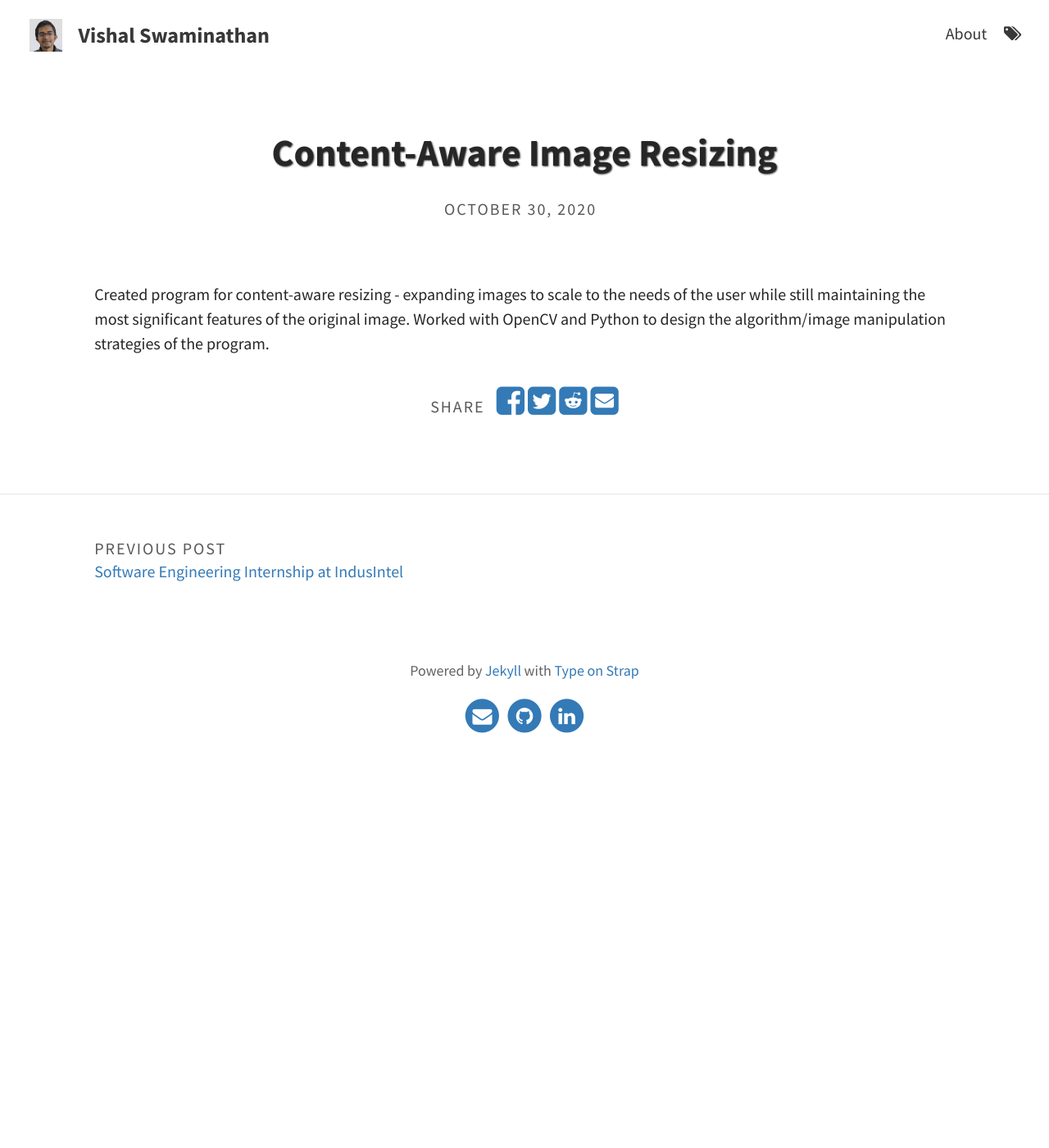
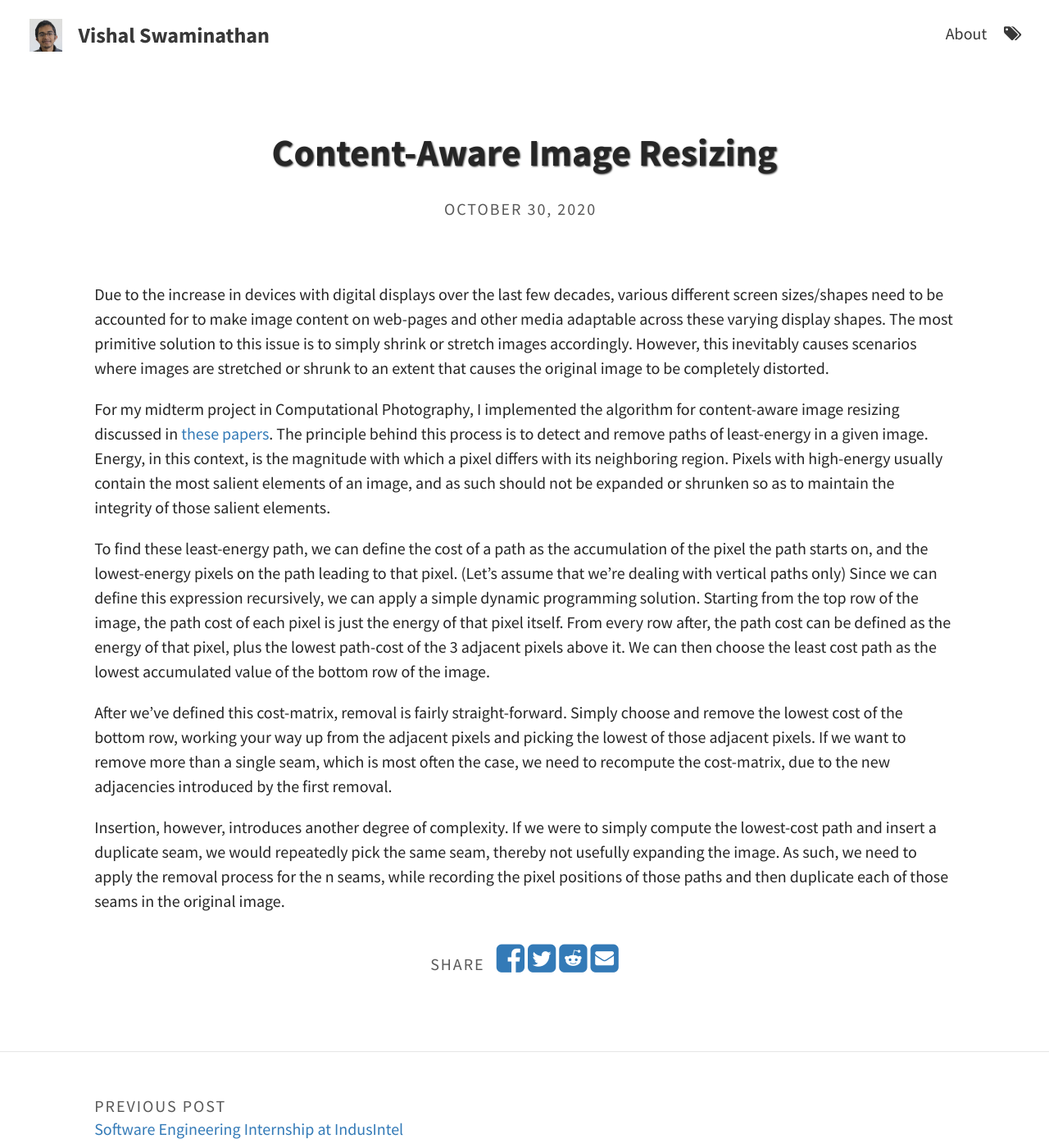
Before and after one commit to VishSwami/MyWebsite, a Jekyll site: the page built from _posts/2020-10-30-content-aware-resizing.md, in a window 1280 px wide and 1400 px high. Shown: the whole window at 82% size. Built offline with Jekyll 4.4.1, drawn with Linux system fonts in a browser that asks for light colours.

Commit message:
first draft of content-aware post

```diff
--- a/_posts/2020-10-30-content-aware-resizing.md
+++ b/_posts/2020-10-30-content-aware-resizing.md
@@ -5,5 +5,33 @@ tags:
 excerpt_separator: <!--more-->
 ---
 
-Created program for content-aware resizing - expanding images to scale to the needs of the user while still maintaining the most significant features of the original image.
-Worked with OpenCV and Python to design the algorithm/image manipulation strategies of the program.
+Due to the increase in devices with digital displays over the last few decades,
+various different screen sizes/shapes need to be accounted for to make image content
+on web-pages and other media adaptable across these varying display shapes.
+The most primitive solution to this issue is to simply shrink or stretch images accordingly.
+However, this inevitably causes scenarios where images are stretched or shrunk to an extent
+that causes the original image to be completely distorted.
+
+<!--more-->
+
+For my midterm project in Computational Photography, I implemented the algorithm for content-aware image resizing discussed in
+[these](https://faculty.idc.ac.il/arik/SCWeb/imret/imret.pdf) [papers](https://faculty.idc.ac.il/arik/SCWeb/vidret/vidret.pdf). The principle behind this process is to detect and remove
+paths of least-energy in a given image. Energy, in this context, is the magnitude with which a pixel differs with its neighboring
+region. Pixels with high-energy usually contain the most salient elements of an image,
+and as such should not be expanded or shrunken so as to maintain the integrity of those salient elements.
+
+To find these least-energy path, we can define the cost of a path as the accumulation of the pixel the path starts on,
+and the lowest-energy pixels on the path leading to that pixel. (Let's assume that we're dealing with vertical paths only)
+Since we can define this expression recursively, we can apply a simple dynamic programming solution. Starting from the top row
+of the image, the path cost of each pixel is just the energy of that pixel itself. From every row after, the path cost can be defined
+as the energy of that pixel, plus the lowest path-cost of the 3 adjacent pixels above it. We can then choose the least cost
+path as the lowest accumulated value of the bottom row of the image.
+
+After we've defined this cost-matrix, removal is fairly straight-forward. Simply choose and remove the lowest cost of the bottom row,
+working your way up from the adjacent pixels and picking the lowest of those adjacent pixels. If we want to remove more than a single
+seam, which is most often the case, we need to recompute the cost-matrix, due to the new adjacencies introduced by the first removal.
+
+Insertion, however, introduces another degree of complexity. If we were to simply compute the lowest-cost path and insert a duplicate
+seam, we would repeatedly pick the same seam, thereby not usefully expanding the image. As such, we need to apply
+the removal process for the n seams, while recording the pixel positions of those paths
+and then duplicate each of those seams in the original image.
```
